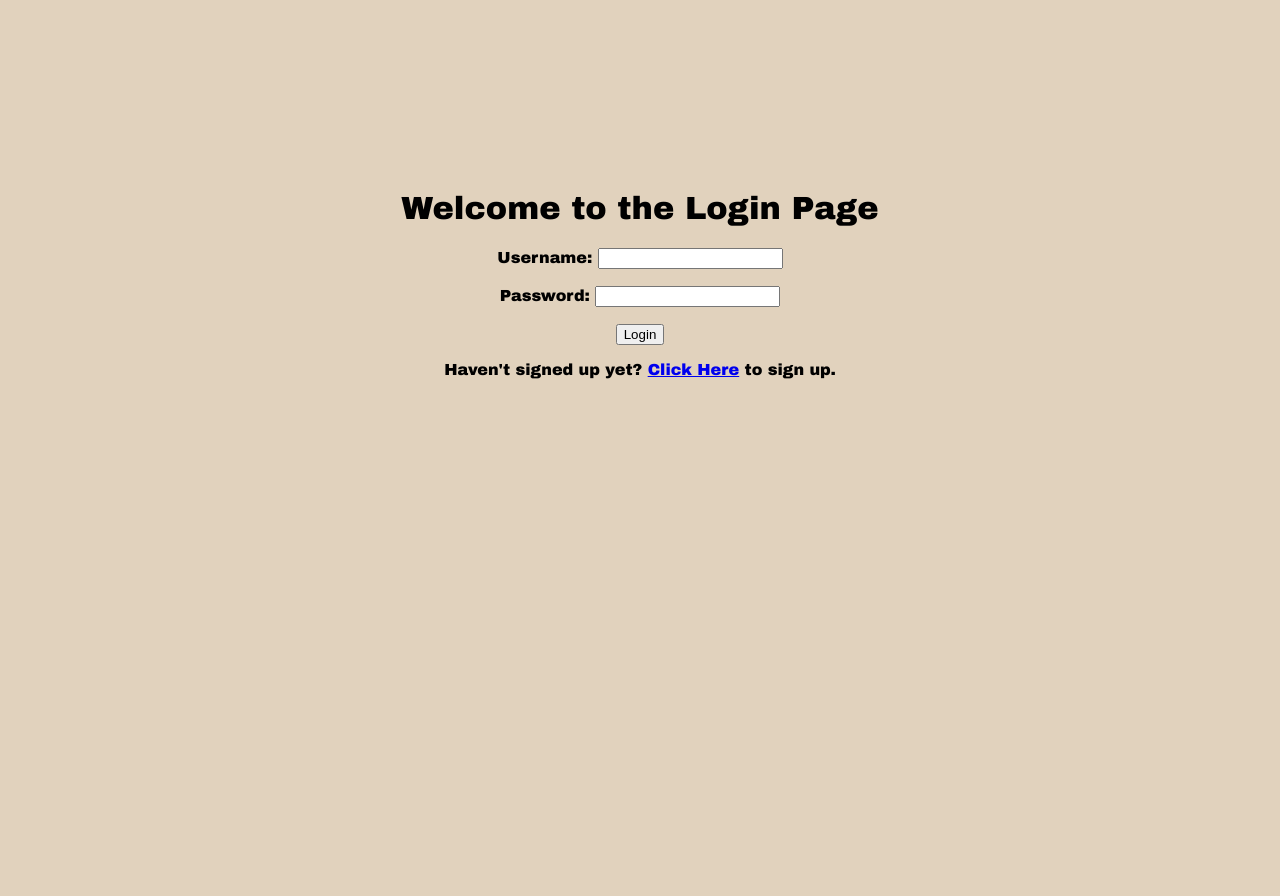
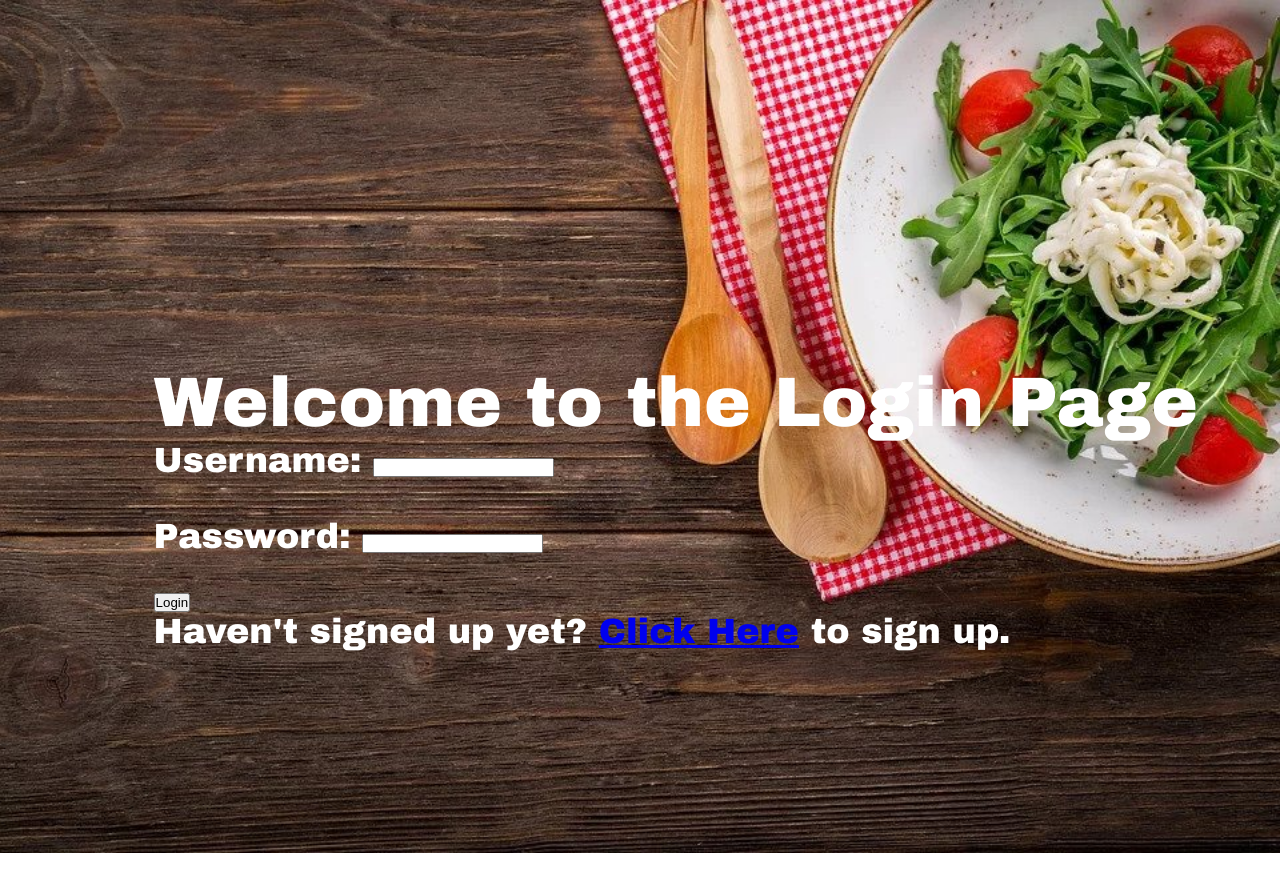
Before and after one commit to kat9897/Seasoning-Shack, a PHP site: page /login.php in a window 1280 px wide. Shown: the top 896 px of the page. Run offline with PHP 8.4, Linux system fonts and the light colour scheme.

Commit message:
Add files via upload

```diff
--- a/login.php
+++ b/login.php
@@ -31,25 +31,34 @@
 <html>
 <head>
 <style>
-body {
-  background-color: rgb(225,210,189);
+*{
+	margin:0;
+	padding: 0;
+
+
 }
-h1 {
+.text{
+	color: white;
+	position: absolute;
+	top:40%;
+	left:12%;
+	font-size: 35px;
 	font-family: "Arial Black";
-  text-align: center;
-}
-p {
-	font-family: "Arial Black";
-  text-align: center;
-}
-form{
-	font-family: "Arial Black";
-	text-align:center;
+	}
+.container img{
+	width: 100%;
+	position:absolute;
+	top:0px;
+	left:0px;
+
 }
 
 </style>
 </head>
 <body></br></br></br></br></br></br></br></br></br>
+<div class = "container">
+	<img src = "login.jpg" width = "100px">
+	<div class = "text">
 <h1>Welcome to the Login Page</h1>
 <form method="POST" action="<?php echo $_SERVER['PHP_SELF']; ?>">
 	Username: <input type="text" name="username"></br></br>
@@ -58,5 +67,7 @@
 </form>
 <p>Haven't signed up yet? <a href="signup.php">Click Here</a> to sign up.</p>
 <p><?php if (ISSET($msg)) { echo $msg; } ?></p>
+</div>
+</div>
 </body>
 </html>
```
Also changed, not shown: login.jpg (added).
